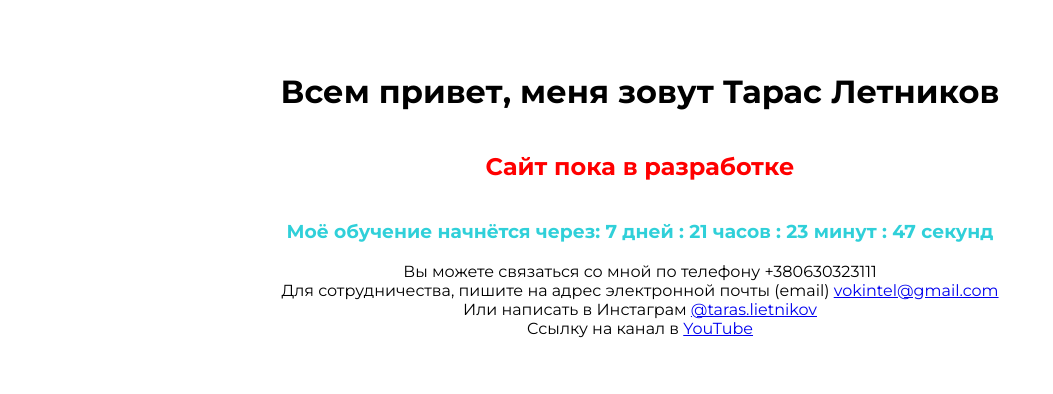
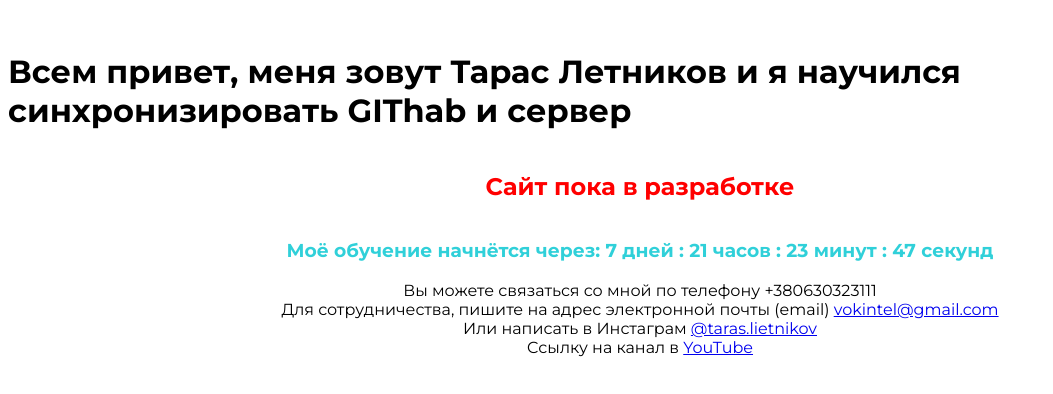
Before and after one commit to vokintel/taurus_group, a plain HTML site: page index.html in a window 1280 px wide. Shown: the part 214-608 px from the top of the page, without its empty margins (0-1053 px from the left). Drawn offline with Linux system fonts and the light colour scheme.

Commit message:
Update index.html

```diff
--- a/index.html
+++ b/index.html
@@ -63,7 +63,7 @@ slkjfd s]oajsd [poawj
 	</script>
 </head>
 <body>
-<h1>Всем привет, меня зовут Тарас Летников</h1>
+<h1>Всем привет, меня зовут Тарас Летников и я научился синхронизировать GIThab и сервер</h1>
 <h2>Сайт пока в разработке</h2>
 <h3> Моё обучение начнётся через: <span id="countdown"></span></h3>
 <div>Вы можете связаться со мной по телефону +380630323111</div>
```
